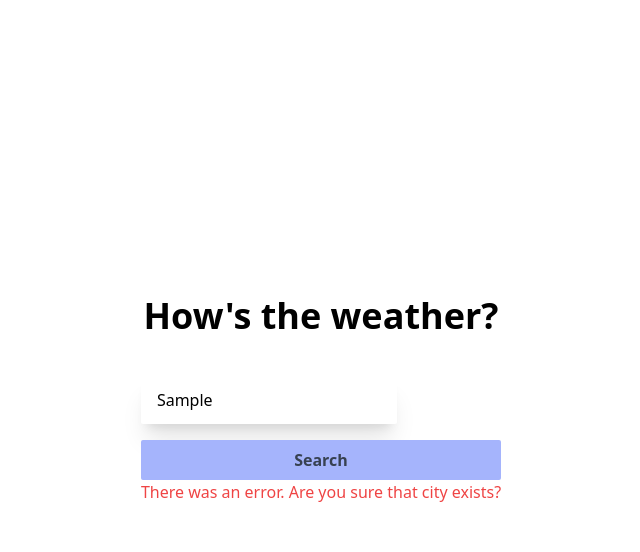
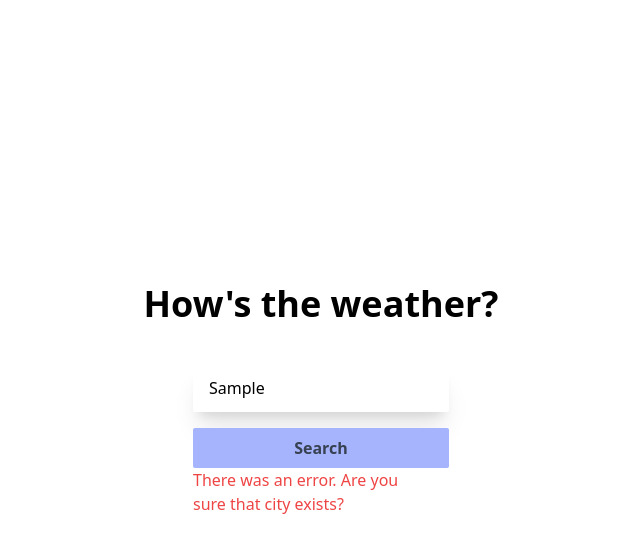
Before and after one commit to RhysOwennn/WeatherApp, a Next.js app: page / in a window 1280 px wide. Both pictures are taken after typing "Sample" into the empty fields and a click on the button "Search". Shown: the top 552 px of the page, without its empty margins (319-959 px from the left). Built offline with nearby package versions, Linux system fonts and the light colour scheme; no server answers.

Commit message:
add search bar width fix

```diff
--- a/pages/index.tsx
+++ b/pages/index.tsx
@@ -88,7 +88,7 @@ export default function Home() {
             Search
           </button>
           {isError && (
-            <div className="text-red-500">
+            <div className="flex text-red-500 w-52">
               There was an error. Are you sure that city exists?
             </div>
           )}
```
